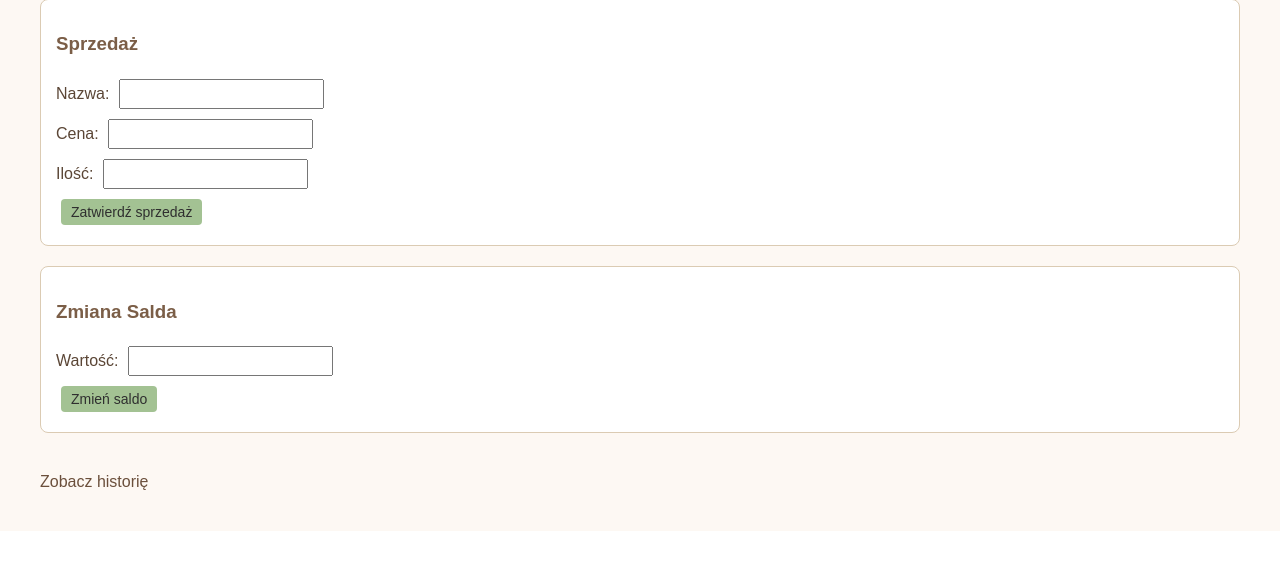
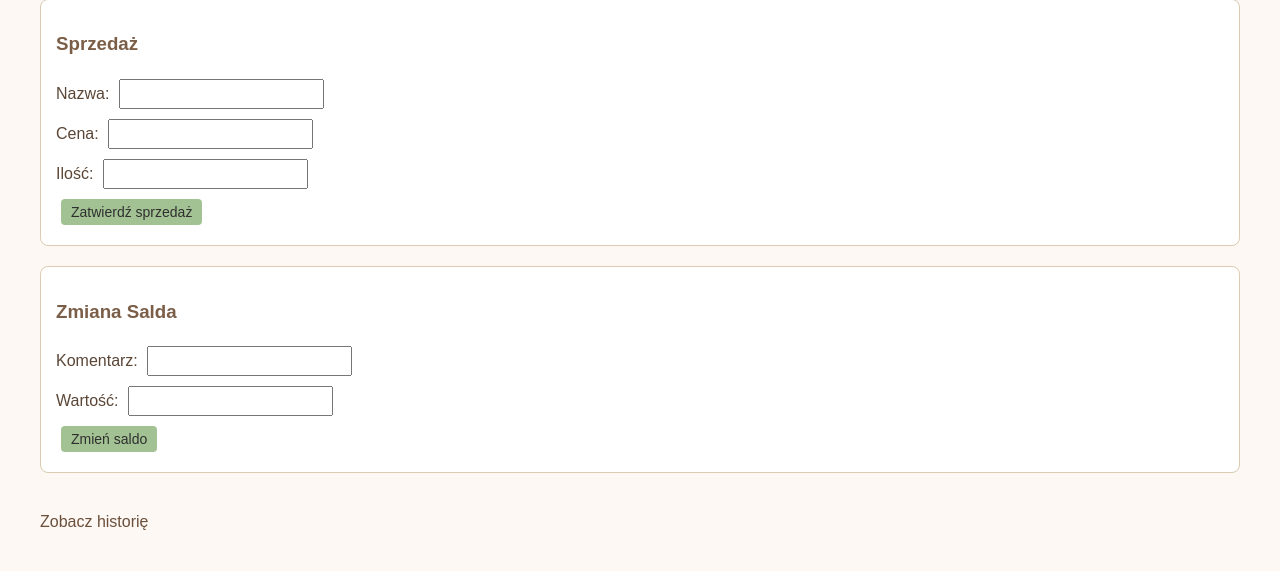
Before and after one commit to darialenc/App---zadanie, a Flask app: page / in a window 1280 px wide. Shown: the part 575-1146 px from the top of the page. Before the commit the page ends 1065 px from the top, so only its background shows below. Run offline with Flask 3, Linux system fonts and the light colour scheme.

Commit message:
Final commit

```diff
--- a/Historia.txt
+++ b/Historia.txt
@@ -3,5 +3,3 @@
 Zakup: zeszyt, Ilosc: 100, Cena: 5.0, Stan konta: 107000.0
 Zapytanie o produkt: zeszyt
 Zakup: rower, 2 szt., cena 100.0
-Saldo zmienione: Wartość: 1000.0
-Saldo zmienione: Wartość: -1000.0
--- a/app.py
+++ b/app.py
@@ -43,7 +43,7 @@
     def load_saldo_from_file(self, filepath):
         if not self.file_exists(filepath):
             return 0.0
-        with open(filepath, "r") as fd:
+        with open(filepath, "r", encoding="utf-8") as fd:
             content = fd.read().strip()
         return float(content) if content else 0.0
 
@@ -75,9 +75,10 @@
         action = request.form.get("action")
 
         if action == "saldo":
+            komentarz = request.form.get("komentarz")
             wartosc = float(request.form.get("wartosc", 0))
             manager.saldo += wartosc
-            manager.historia.append(f"Saldo zmienione: Wartość: {wartosc}")
+            manager.historia.append(f"Saldo zmienione: {komentarz}, Wartosc: {wartosc}")
             manager.save_saldo_to_file()
 
         elif action == "zakup":
--- a/templates/main.html
+++ b/templates/main.html
@@ -41,6 +41,7 @@
     <form method="POST">
         <h3>Zmiana Salda</h3>
         <input type="hidden" name="action" value="saldo">
+        Komentarz: <input name="komentarz" required><br>
         Wartość: <input name="wartosc" type="number" step="0.01" required><br>
         <button type="submit">Zmień saldo</button>
     </form>
```
